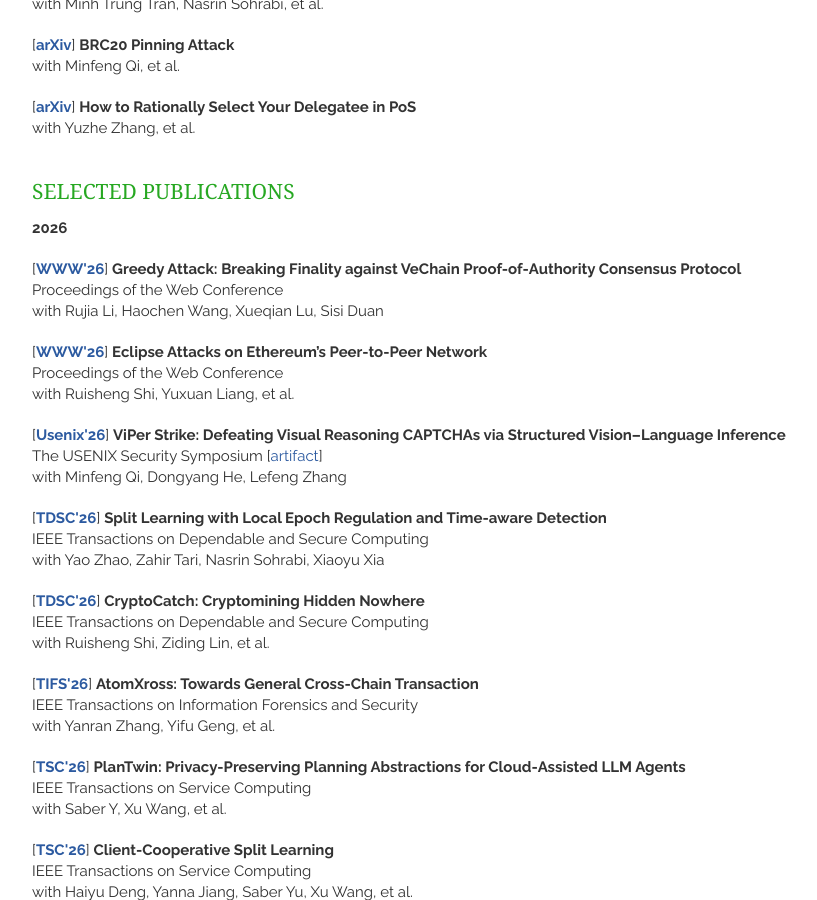
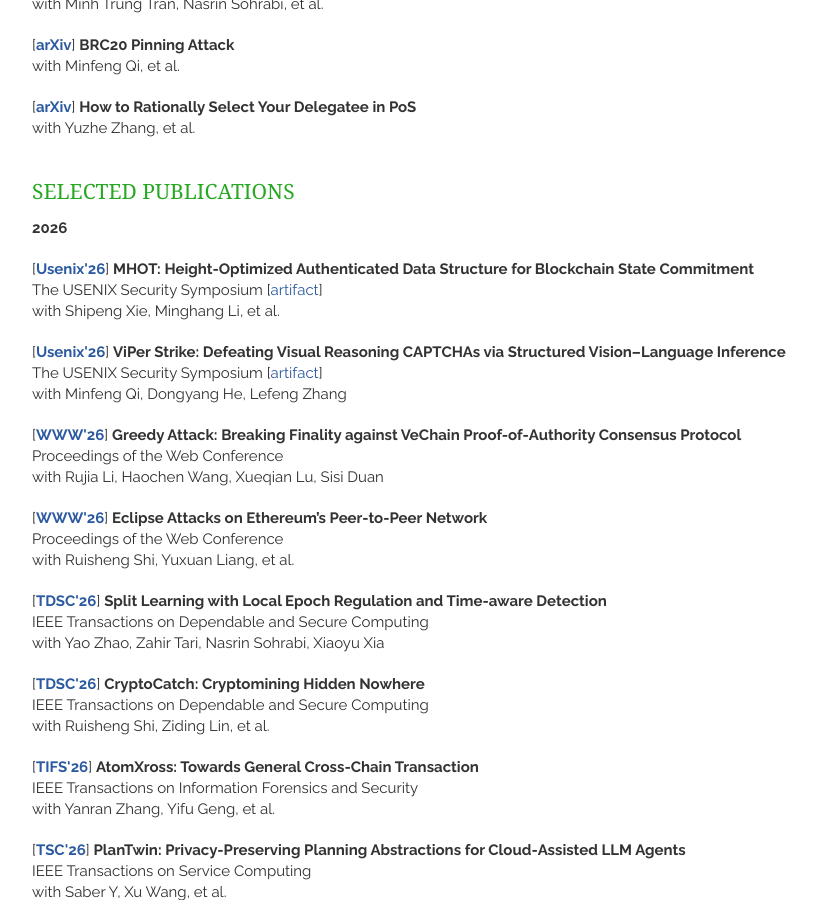
Before and after one commit to qinwang-git/qinwang-git.github.io, a Jekyll site: the page built from publications.html, in a window 1280 px wide and 900 px high, scrolled down 420 px. Shown: the whole window, without its empty margins (148-965 px from the left). Built offline with Jekyll 4.4.1, drawn with Linux system fonts in a browser that asks for light colours; nearby versions of some CDN libraries.

Commit message:
Add new publication entries to publications.html

```diff
--- a/_includes/publications.html
+++ b/_includes/publications.html
@@ -68,6 +68,24 @@
     <strong>2026</strong>
     </article>
 
+   <article>
+        <header>
+          [<strong><a href = "http://arxiv.org/pdf/2601.06461" target="_blank">Usenix'26</a></strong>]
+               <strong> MHOT: Height-Optimized Authenticated Data Structure for Blockchain State Commitment </strong>
+            <br> The USENIX Security Symposium [<a href = "https://zenodo.org/records/17971722" target="_blank">artifact</a>]
+            <br> with Shipeng Xie, Minghang Li, et al.
+        </header>
+    </article>
+
+    <article>
+        <header>
+          [<strong><a href = "http://arxiv.org/pdf/2601.06461" target="_blank">Usenix'26</a></strong>]
+               <strong> ViPer Strike: Defeating Visual Reasoning CAPTCHAs via Structured Vision–Language Inference </strong>
+            <br> The USENIX Security Symposium [<a href = "https://zenodo.org/records/17971722" target="_blank">artifact</a>]
+            <br> with Minfeng Qi, Dongyang He, Lefeng Zhang
+        </header>
+    </article>
+
     <article>
         <header>
             [<strong><a href = "" target="_blank">WWW'26</a></strong>]
@@ -86,14 +104,6 @@
        </header>
     </article>
 
-    <article>
-        <header>
-          [<strong><a href = "http://arxiv.org/pdf/2601.06461" target="_blank">Usenix'26</a></strong>]
-               <strong> ViPer Strike: Defeating Visual Reasoning CAPTCHAs via Structured Vision–Language Inference </strong>
-            <br> The USENIX Security Symposium [<a href = "https://zenodo.org/records/17971722" target="_blank">artifact</a>]
-            <br> with Minfeng Qi, Dongyang He, Lefeng Zhang
-        </header>
-    </article>
 
     <article>
         <header>
```
